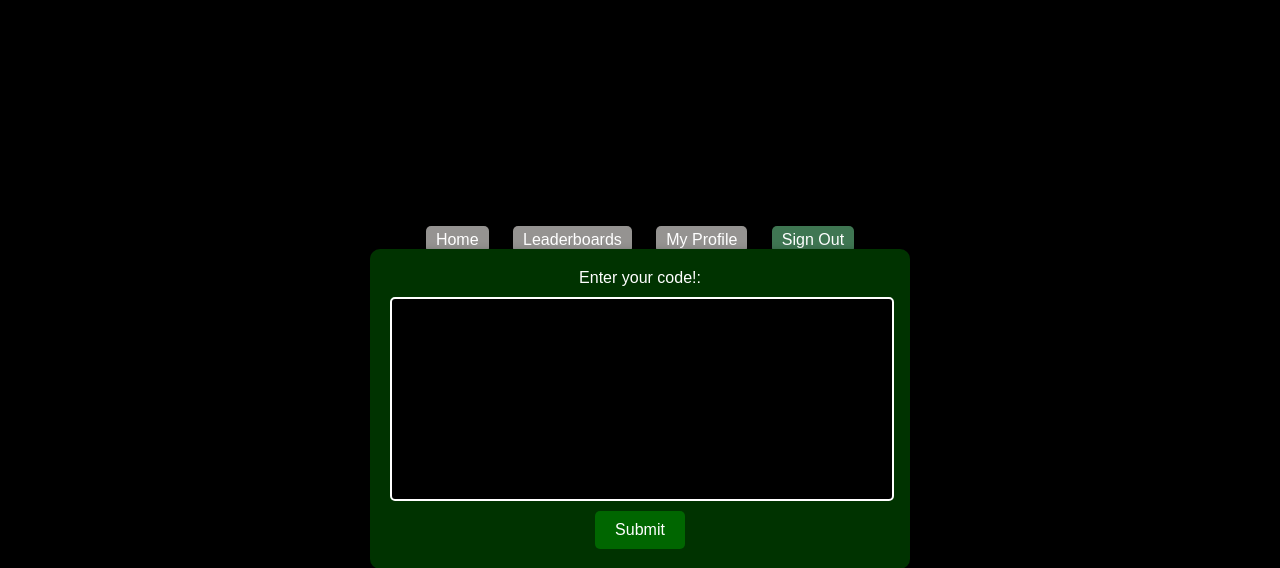
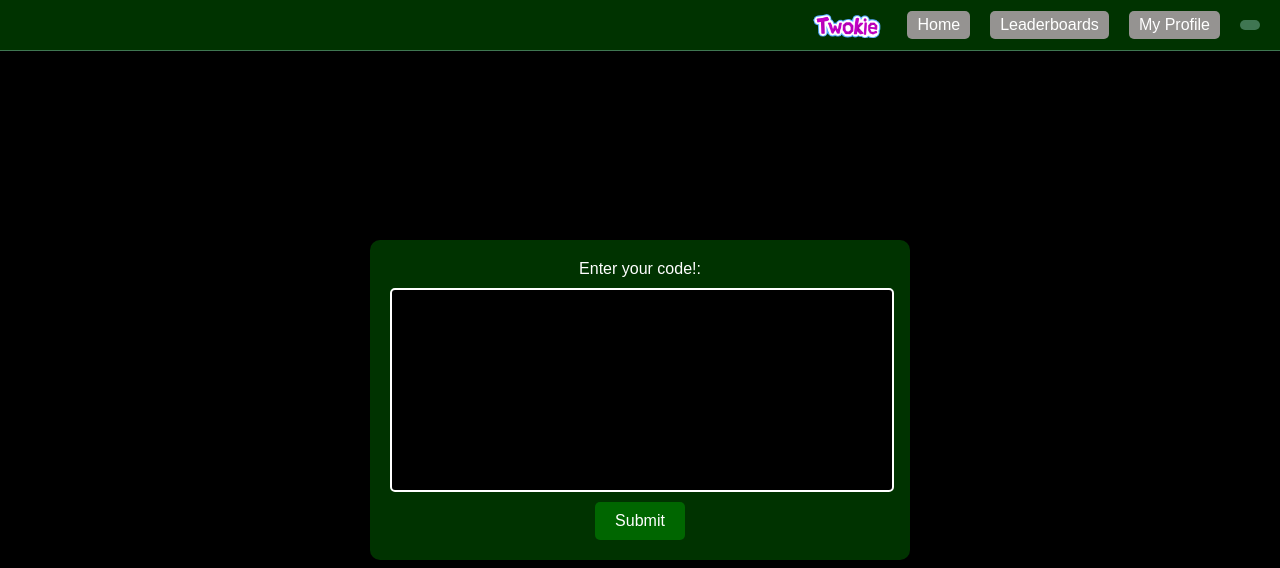
Before and after one commit to Max-ErrorMessage/PrisonersDilemma, a PHP site: page /newSubmission.php in a window 1280 px wide. Shown: the top 568 px of the page. Run offline with PHP 8.4, Linux system fonts and the light colour scheme; data that the repository does not hold is empty.

Commit message:
altering the navbar of the newSubmission page

```diff
--- a/html/newSubmission.php
+++ b/html/newSubmission.php
@@ -89,12 +89,13 @@
     </style>
 </head>
 <body>
-    <nav>
+    <div id="NavBar">
+        <img src="images/twokielogo.png" id="navbarLogo">
         <a href="index.php" class="nav-link">Home</a>
-        <a href="leaderboards.php" class="nav-link">Leaderboards</a>
+        <a href="leaderboards" class="nav-link">Leaderboards</a>
         <a href="profile.php" class="nav-link">My Profile</a>
-        <a href="signin.php" id="signinbutton" class="nav-link">Sign Out</a>
-    </nav>
+        <a href="signin.php" id="signinbutton" class="nav-link"><?php echo $uname; ?></a>
+    </div>
 
     <form action="submission.php" method="POST">
         <label for="name">Enter your code!:</label>
```
